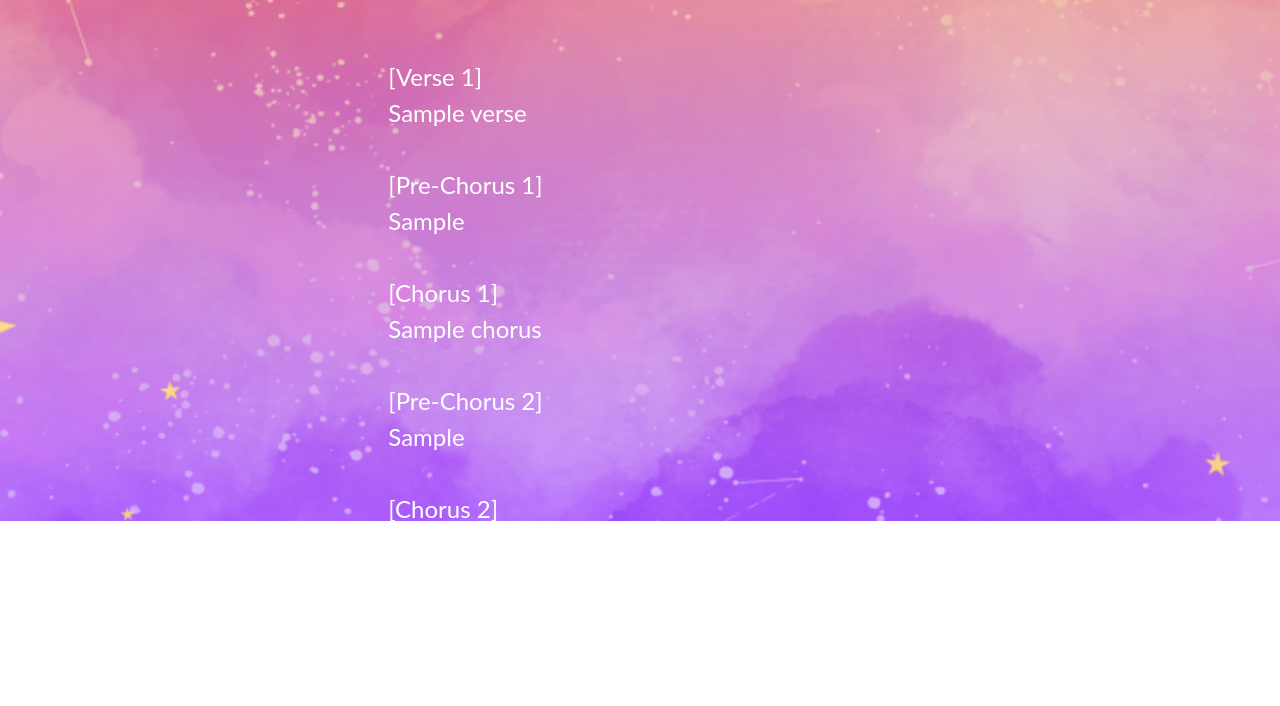
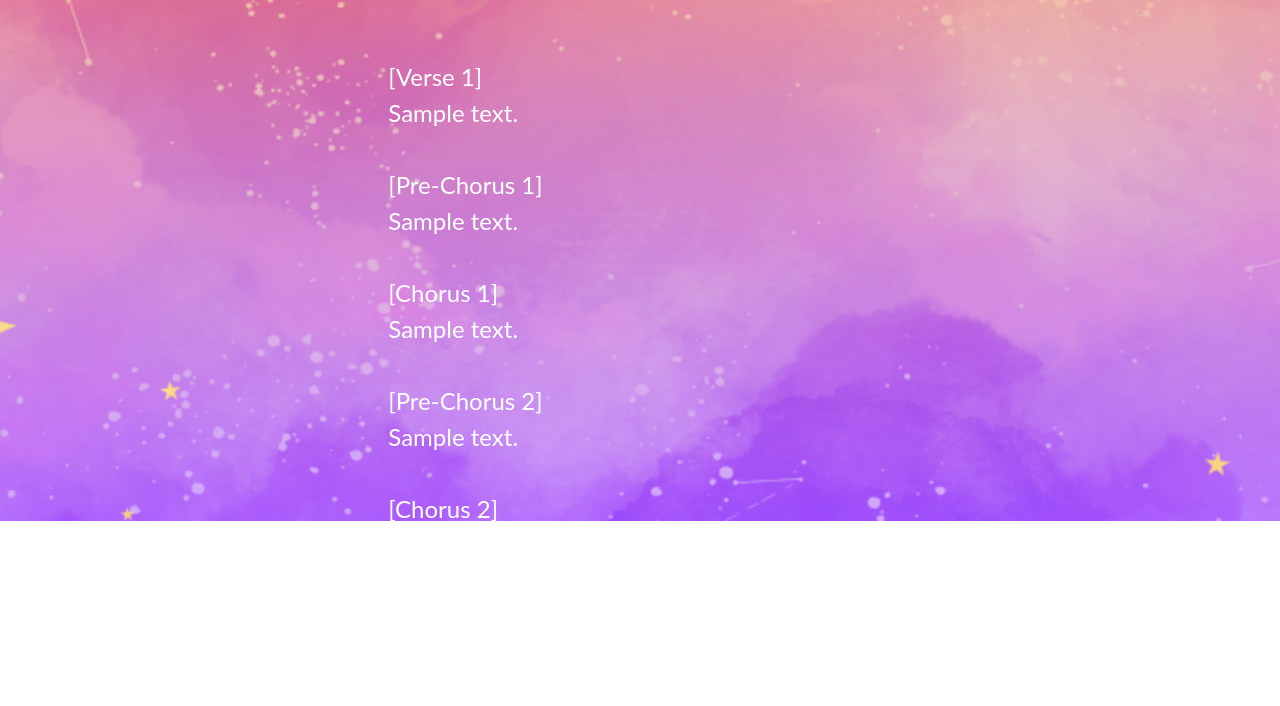
Before and after one commit to jasonfong/lyrics_generator, a Flask app: template web/templates/generate.html in a window 1280 px wide. Shown: the part 279-985 px from the top of the page. Run offline with Flask 2, Linux system fonts and the light colour scheme; the template is opened without the code that fills it: most values are stand-ins (such as "Sample title", 1, 10 or a date in 2020); some libraries are stand-ins or nearby versions.

Commit message:
pass line objects into template

```diff
--- a/web/templates/generate.html
+++ b/web/templates/generate.html
@@ -24,17 +24,17 @@
 					<font size="5">
 						<div style="text-align: left; white-space: pre-line;">
 							[Verse 1]
-							{{ verse }}<br>
+							{{ verse.text }}<br>
 							[Pre-Chorus 1]
-							{{ pre_chorus }}<br>
+							{{ pre_chorus.text }}<br>
 							[Chorus 1]
-							{{ chorus }}<br>
+							{{ chorus.text }}<br>
 							[Pre-Chorus 2]
-							{{ pre_chorus }}<br>
+							{{ pre_chorus.text }}<br>
 							[Chorus 2]
-							{{ chorus }}<br>
+							{{ chorus.text }}<br>
 							[Bridge]
-							{{ bridge }}<br>
+							{{ bridge.text }}<br>
 						</div>
 					</font>
 
```
Also changed, not shown: web/views.py (+4 -4 lines).
